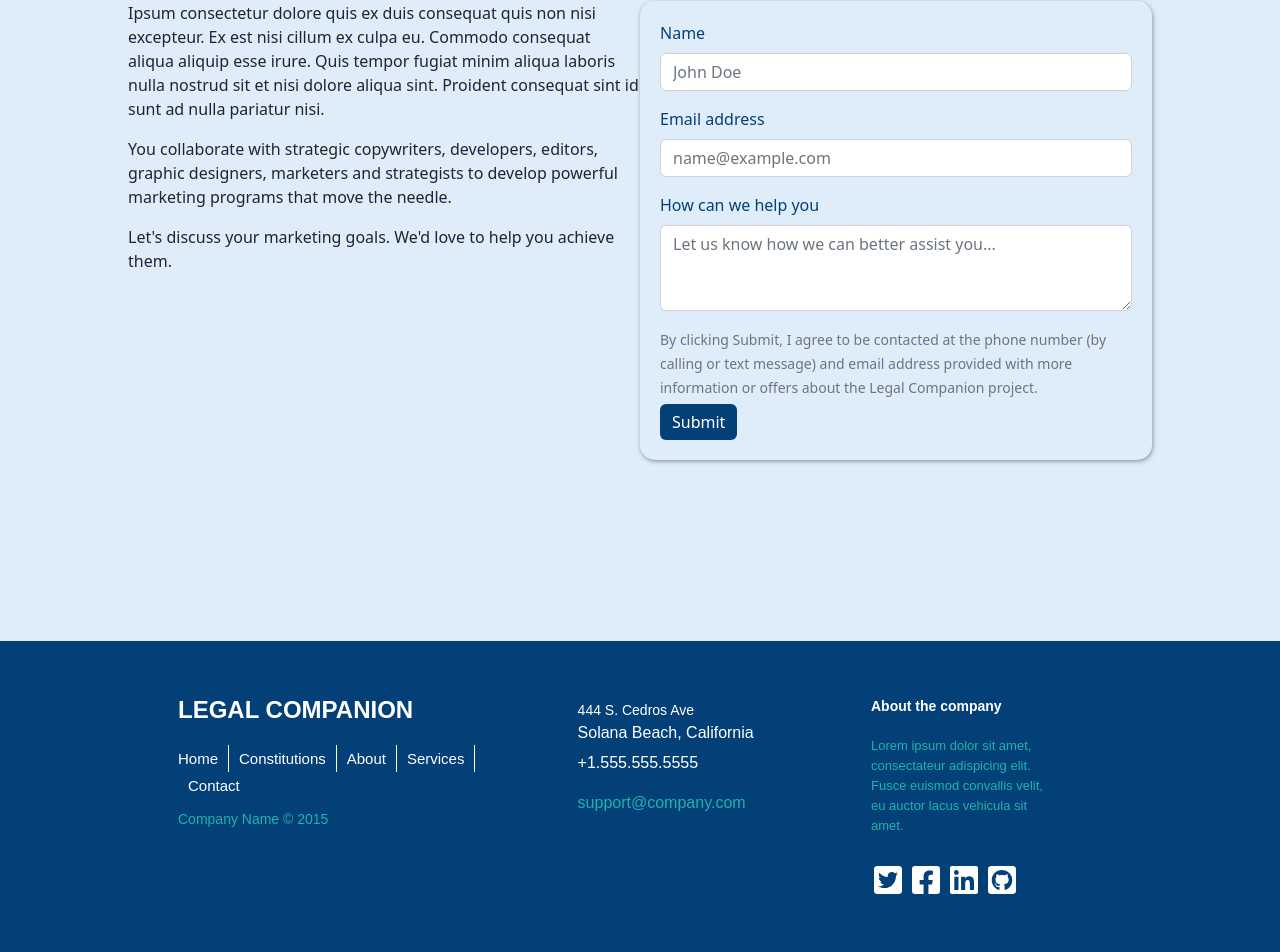
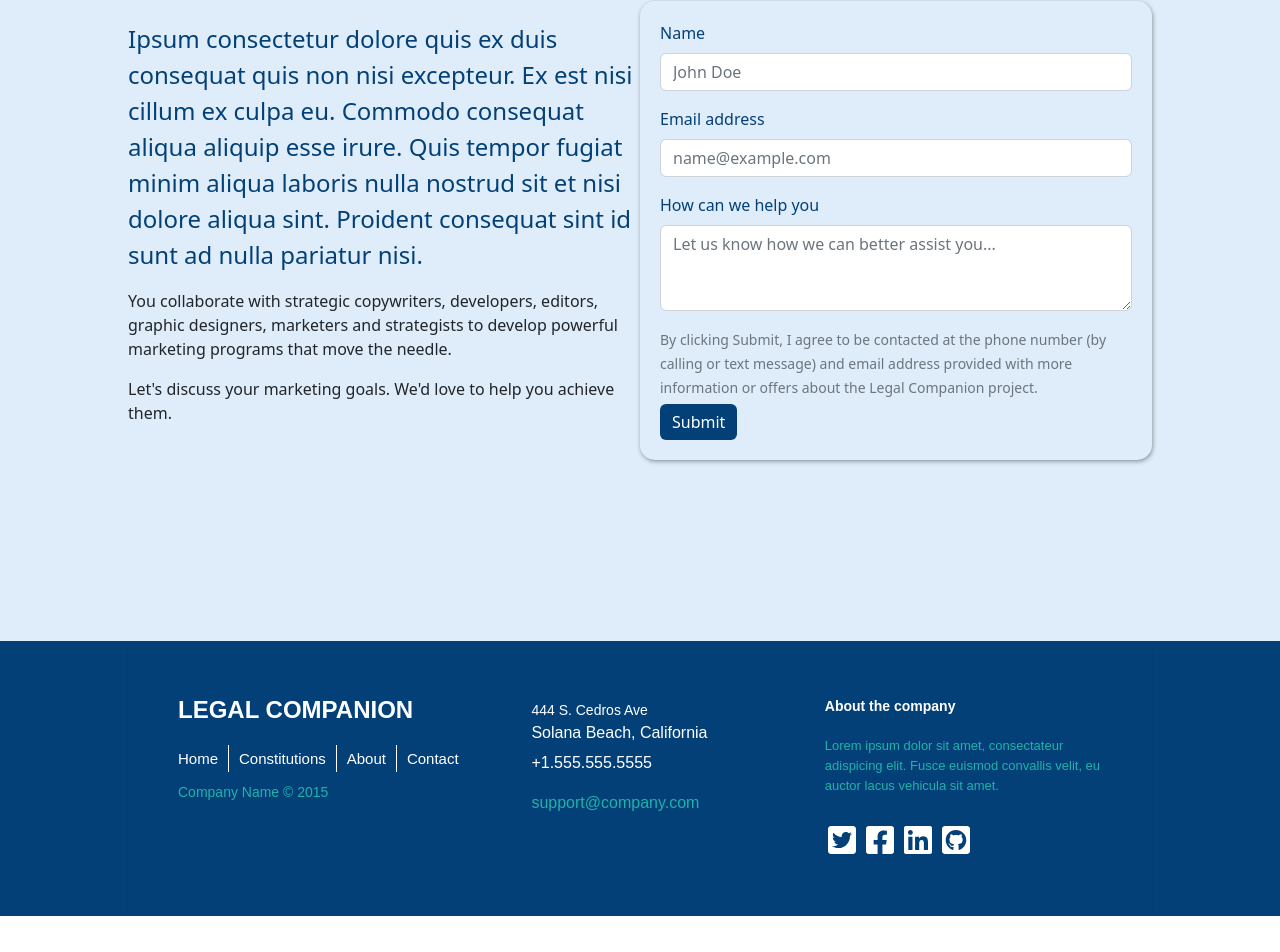
Before and after one commit to Caleb9083/legal-companion-frontend, a React (Create React App) app: page /contact-us in a window 1280 px wide. Shown: the part 407-1359 px from the top of the page. After the commit the page ends 1323 px from the top, so only its background shows below. Built offline with nearby package versions, Linux system fonts and the light colour scheme; the HTML template or start-up script is replaced by a standard one.

Commit message:
Update Footer, Update foreground-text in Constitution Page, Update Contact main left

```diff
--- a/src/components/Footer.js
+++ b/src/components/Footer.js
@@ -23,12 +23,16 @@ const Footer = () => {
                                 Home
                             </Link>
 
-                            <Link to="#" className="some_a">Constitutions</Link>
+                            <Link to="#" className="some_a">
+                                Constitutions
+                            </Link>
 
-                            <Link to="#" className="some_a">About</Link>
-
-                            <Link to="#" className="some_a">Services</Link>
-                            <Link to="#" className="some_a">Contact</Link>
+                            <Link to="#" className="some_a">
+                                About
+                            </Link>
+                            <Link to="#" className="some_a">
+                                Contact
+                            </Link>
                         </p>
 
                         <p className="footer-company-name">Company Name © 2015</p>
--- a/src/components/styles/Footer.css
+++ b/src/components/styles/Footer.css
@@ -30,7 +30,7 @@ section {
 /* Footer left */
 
 .footer-distributed .footer-left {
-  width: 40%;
+  width: 35%;
 }
 
 /* The company logo */
@@ -118,7 +118,6 @@ section {
 }
 
 .footer-distributed .footer-links a{
-  /* content: "|"; */
   font-weight: 300;
   font-size: 15px;
   border-right:1.5px solid white;
@@ -142,7 +141,7 @@ section {
 /* Footer Right */
 
 .footer-distributed .footer-right {
-  width: 20%;
+  width: 30%;
 }
 
 .footer-distributed .footer-company-about {
--- a/src/pages/Constitution.js
+++ b/src/pages/Constitution.js
@@ -109,12 +109,13 @@ const Constitution = () => {
                     className="background_video_content"
                 />
                 <div className="foreground">
-                    PMinim eu reprehenderit adipisicing deserunt officia. Cupidatat
-                    proident dolore ea labore. Laboris ut dolore tempor nisi voluptate
-                    officia officia. Cillum excepteur elit in officia nisi magna minim
-                    nisi officia eu tempor proident nulla. Do aute mollit reprehenderit
-                    elit proident qui est id consequat aliquip excepteur. Fugiat id
-                    reprehenderit id minim tempor ex ut nostrud eu et.
+                    <p className="foreground-text">
+                        Laboris ut dolore tempor nisi voluptate officia officia. Cillum
+                        excepteur elit in officia nisi magna minim nisi officia eu tempor
+                        proident nulla. Do aute mollit reprehenderit elit proident qui est
+                        id consequat aliquip excepteur. Fugiat id reprehenderit id minim
+                        tempor ex ut nostrud eu et.
+                    </p>
                 </div>
             </div>
         </div>
--- a/src/pages/ContactUs.js
+++ b/src/pages/ContactUs.js
@@ -14,8 +14,8 @@ const ContactUs = () => {
             </div>
             <div className="contact_section_main">
                 <div className="contact_section_main_left">
-                    <div>
-                        <p>
+                    <div className="contact_section_main_left_top">
+                        <p className="contact_section_main_left_top-text">
                             Ipsum consectetur dolore quis ex duis consequat quis non nisi
                             excepteur. Ex est nisi cillum ex culpa eu. Commodo consequat
                             aliqua aliquip esse irure. Quis tempor fugiat minim aliqua laboris
@@ -23,13 +23,13 @@ const ContactUs = () => {
                             sint id sunt ad nulla pariatur nisi.
                         </p>
                     </div>
-                    <div>
-                        <p>
+                    <div className="contact_section_main_left_bottom">
+                        <p className="contact_section_main_left_bottom-text">
                             You collaborate with strategic copywriters, developers, editors,
                             graphic designers, marketers and strategists to develop powerful
                             marketing programs that move the needle.
                         </p>
-                        <p>
+                        <p className="contact_section_main_left_bottom-text">
                             Let's discuss your marketing goals. We'd love to help you achieve
                             them.
                         </p>
--- a/src/pages/styles/Constitution.css
+++ b/src/pages/styles/Constitution.css
@@ -153,3 +153,10 @@
       height:500px;
       width:100%;
 }
+
+.foreground-text{
+  width: 80%;
+  font-size: 2rem;
+  font-weight: bold;
+  color: #ccc;
+}
--- a/src/pages/styles/ContactUs.css
+++ b/src/pages/styles/ContactUs.css
@@ -28,3 +28,16 @@
 .contact_section_main_right{
     width: 50%
 }
+.contact_section_main_left_top{
+  margin: 20px 0 10px 0;
+}
+.contact_section_main_left_top-text{
+  font-size: 1.5rem;
+  color: #034078;
+}
+.contact_section_main_left_bottom{
+
+}
+.contact_section_main_left_bottom-text{
+
+}
```
